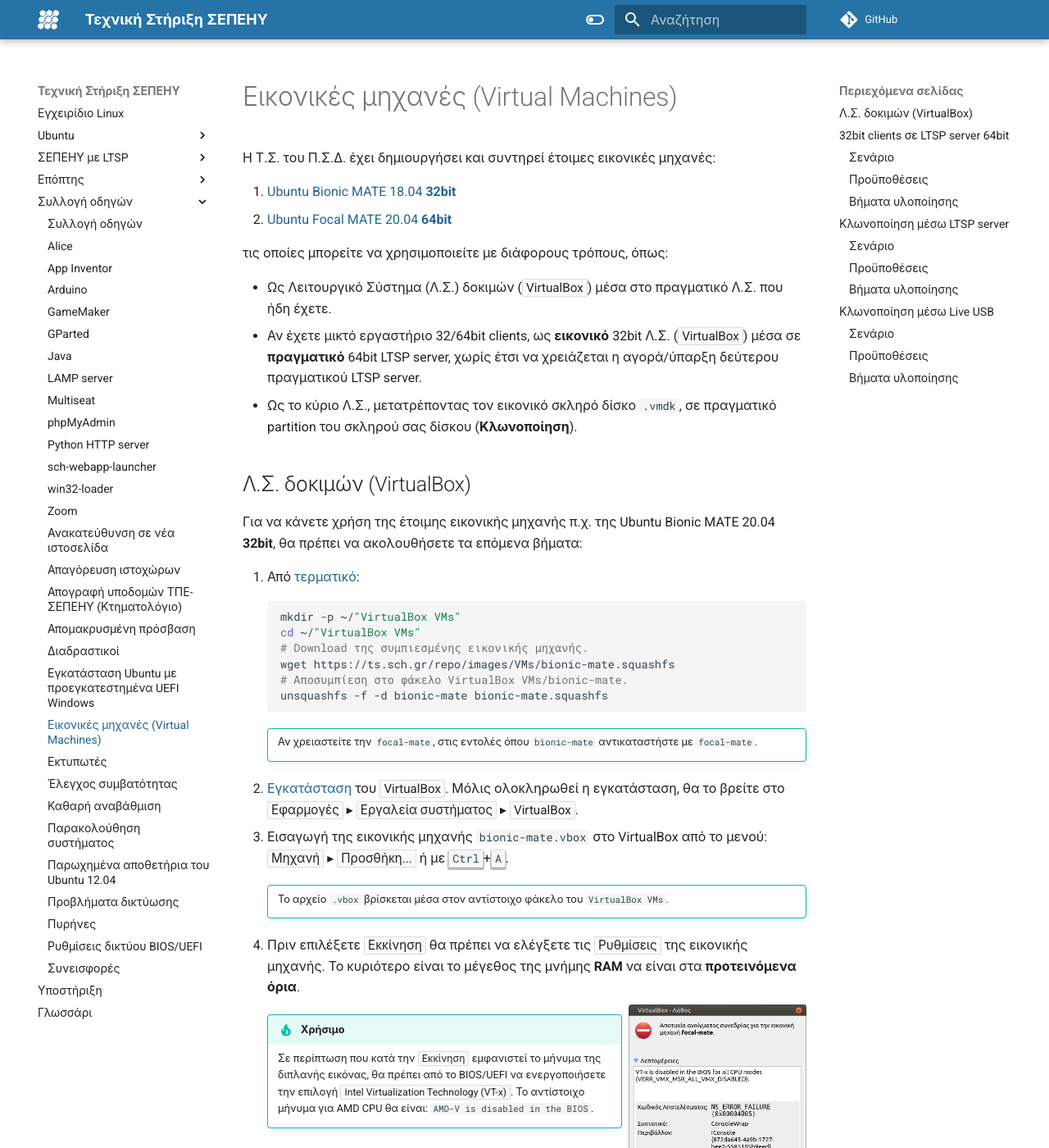
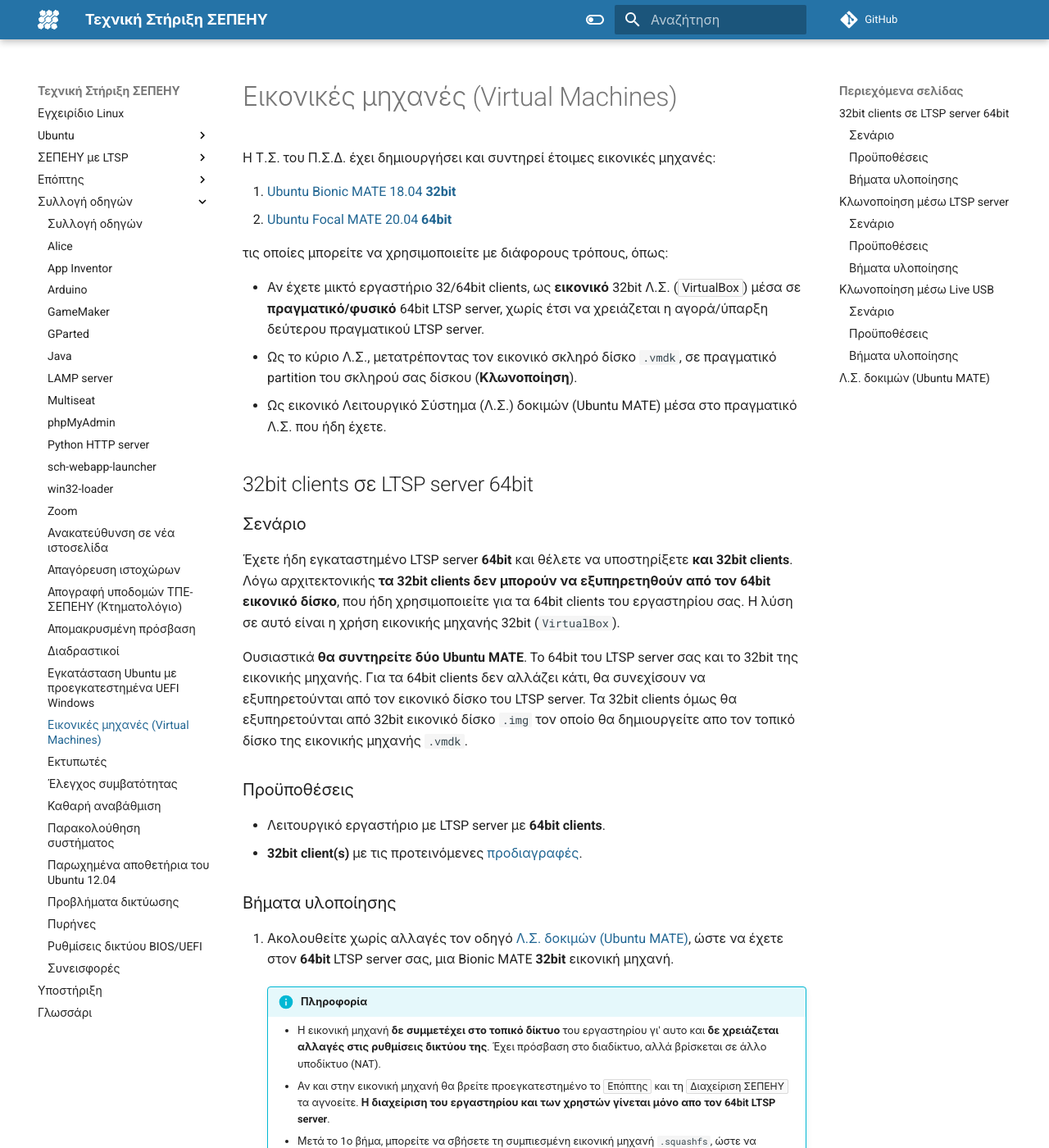
Before and after one commit to siahos/el.ltsp.org, an MkDocs documentation site: the page built from docs/guides/virtual-machines/index.md, in a window 1280 px wide and 1400 px high. Shown: the whole window at 82% size. Built offline with MkDocs 1.6.1 and Material for MkDocs 9.7.7, drawn with Linux system fonts in a browser that asks for light colours; comment, search, counter and statistics services are not loaded; some of the changed text lies outside the part shown.

Commit message:
update virtual-machines

````diff
--- a/docs/guides/virtual-machines/index.md
+++ b/docs/guides/virtual-machines/index.md
@@ -9,57 +9,15 @@
 
 τις οποίες μπορείτε να χρησιμοποιείτε με διάφορους τρόπους, όπως:
 
--   Ως Λειτουργικό Σύστημα (Λ.Σ.) δοκιμών (***VirtualBox***) μέσα στο
-    πραγματικό Λ.Σ. που ήδη έχετε.
-
 -   Αν έχετε μικτό εργαστήριο 32/64bit clients, ως **εικονικό** 32bit Λ.Σ.
-    (***VirtualBox***) μέσα σε **πραγματικό** 64bit LTSP server, χωρίς έτσι να
-    χρειάζεται η αγορά/ύπαρξη δεύτερου πραγματικού LTSP server.
+    (***VirtualBox***) μέσα σε **πραγματικό/φυσικό** 64bit LTSP server, χωρίς
+    έτσι να χρειάζεται η αγορά/ύπαρξη δεύτερου πραγματικού LTSP server.
 
 -   Ως το κύριο Λ.Σ., μετατρέποντας τον εικονικό σκληρό δίσκο `.vmdk`, σε
     πραγματικό partition του σκληρού σας δίσκου (**Κλωνοποίηση**).
 
-## Λ.Σ. δοκιμών (VirtualBox) {:#virtualbox}
-
-Για να κάνετε χρήση της έτοιμης εικονικής μηχανής π.χ. της Ubuntu Bionic MATE
-20.04 **32bit**, θα πρέπει να ακολουθήσετε τα επόμενα βήματα:
-
-1.  Από [τερματικό](../../glossary#terminal):
-
-    ```shell
-    mkdir -p ~/"VirtualBox VMs"
-    cd ~/"VirtualBox VMs"
-    # Download της συμπιεσμένης εικονικής μηχανής.
-    wget https://ts.sch.gr/repo/images/VMs/bionic-mate.squashfs
-    # Αποσυμπίεση στο φάκελο VirtualBox VMs/bionic-mate.
-    unsquashfs -f -d bionic-mate bionic-mate.squashfs
-    ```
-
-    !!! tip ""
-        Αν χρειαστείτε την `focal-mate`, στις εντολές όπου `bionic-mate`
-        αντικαταστήστε με `focal-mate`.
-
-2.  [Εγκατάσταση](../../ubuntu/software.md) του ***VirtualBox***. Μόλις
-    ολοκληρωθεί η εγκατάσταση, θα το βρείτε στο ***Εφαρμογές*** ▸ ***Εργαλεία
-    συστήματος*** ▸ ***VirtualBox***.
-
-3.  Εισαγωγή της εικονικής μηχανής `bionic-mate.vbox` στο VirtualBox από το
-    μενού: ***Μηχανή*** ▸ ***Προσθήκη...*** ή με **`Ctrl`**+**`A`**.
-
-    !!! tip ""
-        Το αρχείο `.vbox` βρίσκεται μέσα στον αντίστοιχο φάκελο του `VirtualBox
-        VMs`.
-
-4.  Πριν επιλέξετε ***Εκκίνηση*** θα πρέπει να ελέγξετε τις ***Ρυθμίσεις*** της
-    εικονικής μηχανής. Το κυριότερο είναι το μέγεθος της μνήμης **RAM** να
-    είναι στα **προτεινόμενα όρια**.
-
-    [![](VT-x_BIOS.png)](VT-x_BIOS.png)
-    !!! tip "Χρήσιμο"
-        Σε περίπτωση που κατά την ***Εκκίνηση*** εμφανιστεί το μήνυμα της
-        διπλανής εικόνας, θα πρέπει από το BIOS/UEFI να ενεργοποιήσετε την
-        επιλογή ***Intel Virtualization Technology (VT-x)***. Το αντίστοιχο
-        μήνυμα για AMD CPU θα είναι: `AMD-V is disabled in the BIOS`.
+-   Ως εικονικό Λειτουργικό Σύστημα (Λ.Σ.) δοκιμών (Ubuntu MATE) μέσα στο
+    πραγματικό Λ.Σ. που ήδη έχετε.
 
 ## 32bit clients σε LTSP server 64bit {:#32bit-clients-ltsp-64bit}
 
@@ -85,9 +43,9 @@ clients όμως θα εξυπηρετούνται από 32bit εικονικό
 
 ### Βήματα υλοποίησης
 
-1.  Ακολουθείτε χωρίς αλλαγές τον οδηγό [Λ.Σ. δοκιμών
-    (VirtualBox)](#virtualbox), ώστε να έχετε στον **64bit** LTSP
-    server σας, μια Bionic MATE **32bit** εικονική μηχανή.
+1.  Ακολουθείτε χωρίς αλλαγές τον οδηγό [Λ.Σ. δοκιμών (Ubuntu
+    MATE)](#os-testing), ώστε να έχετε στον **64bit** LTSP server σας, μια
+    Bionic MATE **32bit** εικονική μηχανή.
 
     !!! info "Πληροφορία"
 
@@ -97,7 +55,10 @@ clients όμως θα εξυπηρετούνται από 32bit εικονικό
 
         -   Αν και στην εικονική μηχανή θα βρείτε προεγκατεστημένο το ***Επόπτης*** και
             τη ***Διαχείριση ΣΕΠΕΗΥ*** τα αγνοείτε. **Η διαχείριση του εργαστηρίου και
-            των χρηστών συνεχίζει να γίνεται απο τον 64bit LTSP server**.
+            των χρηστών γίνεται μόνο απο τον 64bit LTSP server**.
+
+        -   Μετά το 1ο βήμα, μπορείτε να σβήσετε τη συμπιεσμένη εικονική μηχανή
+            `.squashfs`, ώστε να εξοικονομήσετε χώρο στο δίσκο του LTSP server.
 
 2.  Με **κλειστή** την εικονική μηχανή, από [τερματικό](../../glossary#terminal):
 
@@ -129,13 +90,21 @@ clients όμως θα εξυπηρετούνται από 32bit εικονικό
 επιλέγεται αυτόματα ο κατάλληλος εικονικός δίσκος.
 
 !!! warning "Προσοχή"
-    Να φροντίζετε ώστε η εικονική μηχανή να έχει εγκατεστημένα τα ίδια
-    λογισμικά με τον LTSP server, έτσι ώστε οι χρήστες, ανεξάρτητα ποιας
-    αρχιτεκτονικής clients (32/64bit) θα χρησιμοποιούν, να έχουν διαθέσιμα τα
-    ίδια προγράμματα/μενού. Στη συνέχεια, πάντα με κλειστή την εικονική μηχανή,
-    δημοσίευση του 32bit εικονικού δίσκου: `sudo ltsp image x86_32`.
 
-## Κλωνοποίηση μέσω LTSP server {:#vmdk-ltsp}
+    1.  Την εικονική μηχανή **να την ανοίγετε μόνο** όταν θέλετε να εγκαταστήσετε
+        καποιο λογισμικό ή να κάνετε ενημερώσεις. Έτσι δεν επιβαρύνεται και η
+        CPU/RAM του LTSP server.
+
+    2.  Να φροντίζετε ώστε η εικονική μηχανή να έχει εγκατεστημένα τα ίδια
+        λογισμικά με τον LTSP server, έτσι ώστε οι χρήστες, ανεξάρτητα ποιας
+        αρχιτεκτονικής clients (32/64bit) θα χρησιμοποιούν, να έχουν διαθέσιμα τα
+        ίδια προγράμματα/μενού.
+
+    3.  Μετά από κάθε εργασία εγκατάστασης/ενημέρωσης της εικονικής μηχανής,
+        **να την κλείνετε** και να κάνετε δημοσίευση του 32bit εικονικού δίσκου της:
+        `sudo ltsp image x86_32`.
+
+## Κλωνοποίηση μέσω LTSP server {:#clone-via-ltsp}
 
 ### Σενάριο
 
@@ -159,9 +128,9 @@ server.
         **Μόνο την "κατεβάζετε", δεν αποσυμπιέζετε** το `.squashfs`, γιατί
         μπορεί να σας κάνει overwrite προϋπάρχουσα εικονική μηχανή. Η λήψη
         μπορεί να γίνει και όπως περιγράφετε στο 1ο βήμα της ενότητας [Λ.Σ.
-        δοκιμών (VirtualBox)](#virtualbox).
+        δοκιμών (Ubuntu MATE)](#os-testing).
 
-### Βήματα υλοποίησης {:#vmdk-ltsp-steps}
+### Βήματα υλοποίησης
 
 1.  [Εκκίνηση από το δίκτυο](../../ltsp/netboot.md) του υπολογιστή "στόχου".
 
@@ -207,7 +176,7 @@ server.
 Ο υπολογιστής "στόχος" είναι έτοιμος. Μπορείτε να κάνετε επανεκκίνηση ώστε να
 ελέγξετε ότι είναι λειτουργικός.
 
-## Κλωνοποίηση μέσω Live USB {:#vmdk-liveusb}
+## Κλωνοποίηση μέσω Live USB {:#clone-via-liveusb}
 
 ### Σενάριο
 
@@ -255,13 +224,55 @@ USB), έτσι ώστε στη συνέχεια, να τον χρησιμοπο
     exit
     ```
 
-3.  Ίδιες ενέργειες με το **βήμα 4** του [προηγούμενου
-    οδηγού](#vmdk-ltsp-steps).
+3.  Ίδιες ενέργειες με το **βήμα 4** του οδηγού [Κλωνοποίηση μέσω LTSP
+    server](#clone-via-ltsp).
 
 Ο υπολογιστής "στόχος" είναι έτοιμος. Μπορείτε να κάνετε επανεκκίνηση ώστε να
 ελέγξετε ότι είναι λειτουργικός.
 
-!!! info "Πληροφορία"
+## Λ.Σ. δοκιμών (Ubuntu MATE) {:#os-testing}
+
+Για να κάνετε χρήση της έτοιμης εικονικής μηχανής π.χ. της Ubuntu Bionic MATE
+20.04 **32bit**, θα πρέπει να ακολουθήσετε τα επόμενα βήματα:
+
+1.  Από [τερματικό](../../glossary#terminal):
+
+    ```shell
+    mkdir -p ~/"VirtualBox VMs"
+    cd ~/"VirtualBox VMs"
+    # Download της συμπιεσμένης εικονικής μηχανής.
+    wget https://ts.sch.gr/repo/images/VMs/bionic-mate.squashfs
+    # Αποσυμπίεση στο φάκελο VirtualBox VMs/bionic-mate.
+    unsquashfs -f -d bionic-mate bionic-mate.squashfs
+    ```
+
+    !!! tip ""
+        Αν χρειαστείτε την `focal-mate`, στις εντολές όπου `bionic-mate`
+        αντικαταστήστε με `focal-mate`.
+
+2.  [Εγκατάσταση](../../ubuntu/software.md) του ***VirtualBox***. Μόλις
+    ολοκληρωθεί η εγκατάσταση, θα το βρείτε στο ***Εφαρμογές*** ▸ ***Εργαλεία
+    συστήματος*** ▸ ***VirtualBox***.
+
+3.  Εισαγωγή της εικονικής μηχανής `bionic-mate.vbox` στο VirtualBox από το
+    μενού: ***Μηχανή*** ▸ ***Προσθήκη...*** ή με **`Ctrl`**+**`A`**.
+
+    !!! tip ""
+        Το αρχείο `.vbox` βρίσκεται μέσα στον αντίστοιχο φάκελο του `VirtualBox
+        VMs`.
+
+4.  Πριν επιλέξετε ***Εκκίνηση*** θα πρέπει να ελέγξετε τις ***Ρυθμίσεις*** της
+    εικονικής μηχανής. Το κυριότερο είναι το μέγεθος της μνήμης **RAM** να
+    είναι στα **προτεινόμενα όρια**.
+
+    [![](VT-x_BIOS.png)](VT-x_BIOS.png)
+    !!! tip "Χρήσιμο"
+        Σε περίπτωση που κατά την ***Εκκίνηση*** εμφανιστεί το μήνυμα της
+        διπλανής εικόνας, θα πρέπει από το BIOS/UEFI να ενεργοποιήσετε την
+        επιλογή ***Intel Virtualization Technology (VT-x)***. Το αντίστοιχο
+        μήνυμα για AMD CPU θα είναι: `AMD-V is disabled in the BIOS`.
+
+!!! info clear "Πληροφορία"
     Ο οδηγός των διαφόρων μεθόδων κλωνοποίησης θα ενημερώνεται συνεχώς. Για περισσοτερες πληροφορίες/λύσεις/απορίες δείτε:
 
     -   [Κλωνοποίηση εγκαταστάσεων Linux/Windows](https://alkisg.mysch.gr/steki/index.php?topic=7658.0)
````
